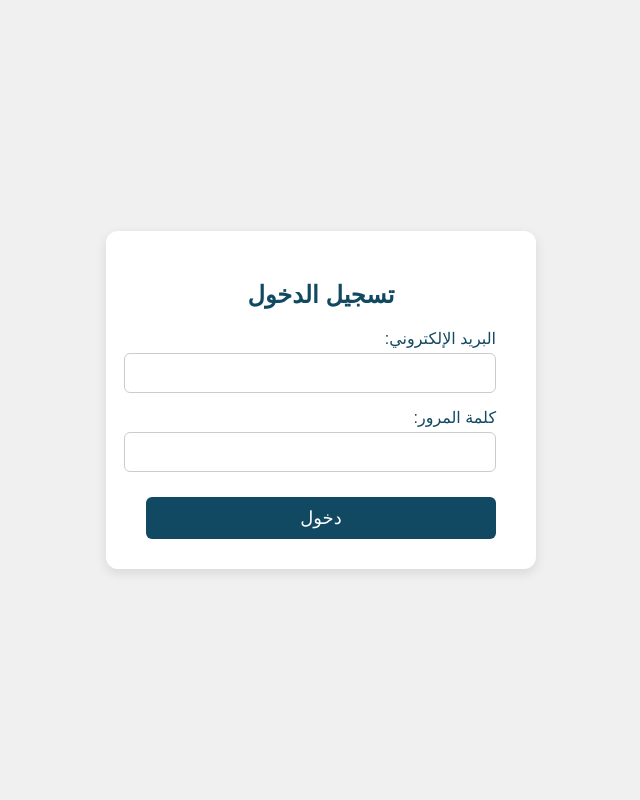
After one commit to Mais-A-A/NewsPortal, a PHP site: page /login-form.php in a window 1280 px wide. The commit adds this page. Shown: the whole page, without its empty margins (319-959 px from the left). Run offline with PHP 8.4, Linux system fonts and the light colour scheme.

Commit message:
implemt login

```diff
--- /dev/null
+++ b/login-form.php
@@ -0,0 +1,99 @@
+<!DOCTYPE html>
+<html lang="ar">
+<head>
+  <meta charset="UTF-8">
+  <title>تسجيل الدخول</title>
+  <style>
+    body {
+      font-family: 'Arial', sans-serif;
+      background-color: #f0f0f0;
+      direction: rtl;
+      display: flex;
+      justify-content: center;
+      align-items: center;
+      height: 100vh;
+      margin: 0;
+    }
+
+    .login-box {
+      background-color: white;
+      border-radius: 12px;
+      box-shadow: 0 4px 12px rgba(0, 0, 0, 0.1);
+      padding: 30px 40px;
+      width: 350px;
+    }
+
+    h2 {
+      text-align: center;
+      color: rgb(16, 73, 97);
+    }
+
+    label {
+      display: block;
+      margin-top: 15px;
+      color: rgb(16, 73, 97);
+    }
+
+    input[type="email"],
+    input[type="password"] {
+      width: 100%;
+      padding: 10px;
+      margin-top: 5px;
+      border: 1px solid #ccc;
+      border-radius: 6px;
+      font-size: 16px;
+    }
+
+    button {
+      width: 100%;
+      padding: 10px;
+      margin-top: 25px;
+      background-color: rgb(16, 73, 97);
+      color: white;
+      border: none;
+      border-radius: 6px;
+      font-size: 18px;
+      cursor: pointer;
+    }
+
+    button:hover {
+      background-color: #0e4c64;
+    }
+    .error {
+        position: absolute;
+        top: 30px;
+        right: auto;
+        background-color: #f8d7da;
+        color: #721c24;
+        padding: 12px 20px;
+        border: 1px solid #f5c6cb;
+        border-radius: 8px;
+        font-size: 16px;
+    }
+  </style>
+</head>
+<body>
+
+    <div class="login-box">
+        <h2>تسجيل الدخول</h2>
+        <form action="login.php" method="POST">
+            <label for="email">البريد الإلكتروني:</label>
+            <input type="email" name="email" required>
+
+            <label for="password">كلمة المرور:</label>
+            <input type="password" name="password" required>
+
+            <button type="submit">دخول</button>
+        </form>
+    </div>
+    <?php
+        session_start();
+        if(isset($_SESSION['error'])) {
+            // echo "<script>alert('invalid email or password');</script>";
+            echo "<div class="."error".">كلمة المرور أو  الايميل  ليست صحيحة ! </div>";
+            unset($_SESSION['error']);
+        }
+    ?>
+
+</body>
+</html>
```
Also changed, not shown: add-new.php (added, +23 -0 lines), add_news.php (added, +95 -0 lines), author-dashboard.php (+16 -10 lines), config.php (added, +7 -0 lines), login.php (added, +46 -0 lines).
